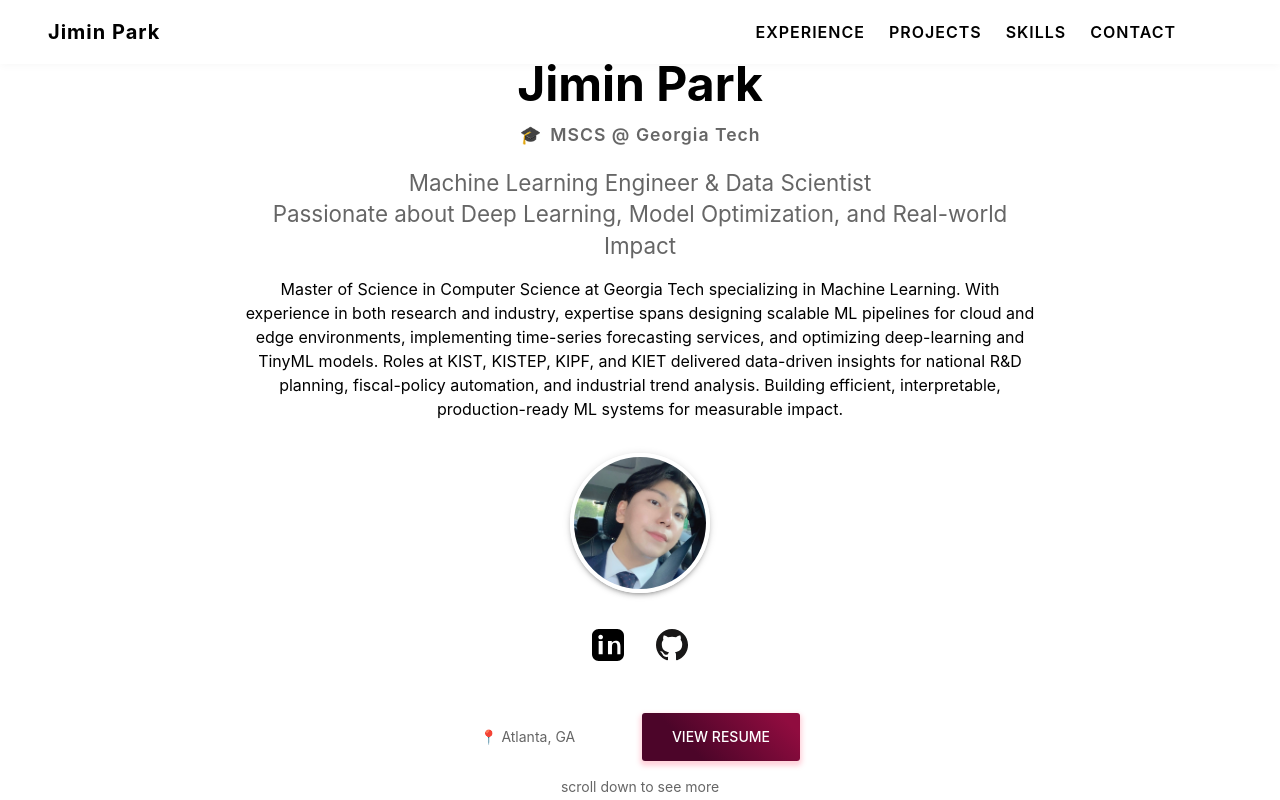
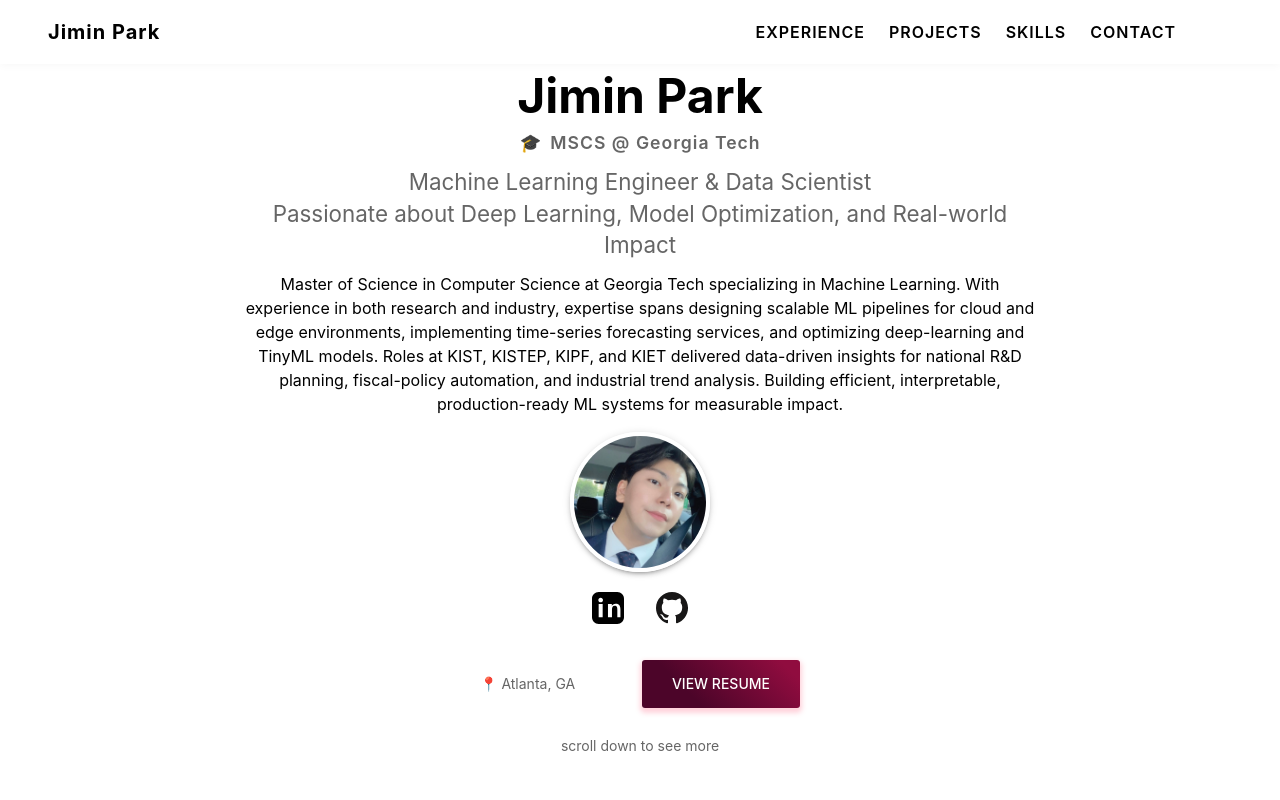
Before and after one commit to ujpjm30/my-portfolio, a React (Vite) app: page / in a window 1280 px wide. Shown: the top 800 px of the page. Built offline with nearby package versions, Linux system fonts and the light colour scheme; some icons are missing; a web font is replaced by a local one.

Commit message:
set the margin detection height

```diff
--- a/src/components/Hero.jsx
+++ b/src/components/Hero.jsx
@@ -24,6 +24,9 @@ const scrollAnimation = keyframes`
 const Hero = () => {
   const theme = useTheme();
 
+  // 높이가 이 값 이하일 때 마진을 줄입니다.
+  const responsiveHeight = '850px';
+
   return (
     <Box
       sx={{
@@ -32,22 +35,26 @@ const Hero = () => {
         display: "flex",
         flexDirection: "column",
         alignItems: "center",
-        justifyContent: "center", // This will center the content vertically
+        justifyContent: "center",
         backgroundColor: "background.default",
         color: "text.primary",
         px: 2,
-        position: "relative", // Needed for absolute positioning of the scroll indicator
+        position: "relative",
       }}
     >
       <Box sx={{
         width: "100%",
         maxWidth: 800,
         textAlign: "center",
-        // Add padding to the bottom to avoid overlapping with the scroll down indicator
-        // The value should be enough to contain the indicator and some breathing room
-        pb: '80px'
+        pb: '80px', // 스크롤 다운 인디케이터와 겹치지 않도록 하단 패딩 유지
+        pt: { xs: 4, md: 0 }
       }}>
-        <Typography variant="h3" fontWeight={700} gutterBottom sx={{ mb: 1 }}>
+        <Typography variant="h3" fontWeight={700} gutterBottom sx={{
+          mb: 1,
+          [`@media (max-height: ${responsiveHeight})`]: {
+            mb: 0.5,
+          },
+        }}>
           {info.name}
         </Typography>
         <Typography
@@ -62,6 +69,9 @@ const Hero = () => {
             justifyContent: "center",
             gap: 1,
             fontSize: "1.1rem",
+            [`@media (max-height: ${responsiveHeight})`]: {
+              mb: 1,
+            },
           }}
         >
           <span role="img" aria-label="school">
@@ -79,6 +89,9 @@ const Hero = () => {
             lineHeight: 1.4,
             wordBreak: "keep-all",
             whiteSpace: "pre-line",
+            [`@media (max-height: ${responsiveHeight})`]: {
+              mb: 1.5,
+            },
           }}
         >
           {Array.isArray(info.headline)
@@ -94,11 +107,23 @@ const Hero = () => {
           variant="body1"
           color="text.primary"
           paragraph
-          sx={{ mb: 3 }}
+          sx={{
+            mb: 3,
+            [`@media (max-height: ${responsiveHeight})`]: {
+              mb: 2,
+            },
+          }}
         >
           {info.biography}
         </Typography>
-        <Box sx={{ display: "flex", justifyContent: "center", my: 4 }}>
+        <Box sx={{
+            display: "flex",
+            justifyContent: "center",
+            my: 4,
+            [`@media (max-height: ${responsiveHeight})`]: {
+              my: 2,
+            },
+        }}>
           <Box
             component="img"
             src="/images/me.jpeg"
@@ -116,7 +141,15 @@ const Hero = () => {
             }}
           />
         </Box>
-        <Box sx={{ display: "flex", justifyContent: "center", gap: 3, mb: 4 }}>
+        <Box sx={{
+          display: "flex",
+          justifyContent: "center",
+          gap: 3,
+          mb: 4,
+          [`@media (max-height: ${responsiveHeight})`]: {
+            mb: 2,
+          },
+        }}>
           <a
             href={info.contact.linkedin}
             target="_blank"
@@ -141,10 +174,10 @@ const Hero = () => {
               width="32"
               height="32"
               viewBox="0 0 24 24"
-              fill={theme.palette.mode === "light" ? "#000000" : "#ffffff"}
-              style={{ overflow: "visible" }}
+              fill={theme.palette.mode === 'light' ? '#000000' : '#ffffff'}
+              style={{ overflow: 'visible' }}
             >
-              <path d="M19 0h-14c-2.761 0-5 2.239-5 5v14c0 2.761 2.239 5 5 5h14c2.762 0 5-2.239 5-5v-14c0-2.761-2.238-5-5-5zm-11 19h-3v-10h3v10zm-1.5-11.268c-.966 0-1.75-.784-1.75-1.75s.784-1.75 1.75-1.75 1.75.784 1.75 1.75-.784 1.75-1.75 1.75zm15.5 11.268h-3v-5.604c0-1.337-.025-3.063-1.868-3.063-1.868 0-2.154 1.459-2.154 2.967v5.7h-3v-10h2.881v1.367h.041c.401-.761 1.379-1.563 2.838-1.563 3.034 0 3.595 1.997 3.595 4.59v5.606z" />
+              <path d="M19 0h-14c-2.761 0-5 2.239-5 5v14c0 2.761 2.239 5 5 5h14c2.762 0 5-2.239 5-5v-14c0-2.761-2.238-5-5-5zm-11 19h-3v-10h3v10zm-1.5-11.268c-.966 0-1.75-.784-1.75-1.75s.784-1.75 1.75-1.75 1.75.784 1.75 1.75-.784 1.75-1.75 1.75zm15.5 11.268h-3v-5.604c0-1.337-.025-3.063-1.868-3.063-1.868 0-2.154 1.459-2.154 2.967v5.7h-3v-10h2.881v1.367h.041c.401-.761 1.379-1.563 2.838-1.563 3.034 0 3.595 1.997 3.595 4.59v5.606z"/>
             </svg>
           </a>
           <a
@@ -171,10 +204,10 @@ const Hero = () => {
               width="32"
               height="32"
               viewBox="0 0 24 24"
-              fill={theme.palette.mode === "light" ? "#181717" : "#ffffff"}
-              style={{ overflow: "visible" }}
+              fill={theme.palette.mode === 'light' ? '#181717' : '#ffffff'}
+              style={{ overflow: 'visible' }}
             >
-              <path d="M12 0c-6.627 0-12 5.373-12 12 0 5.303 3.438 9.8 8.205 11.387.6.113.82-.258.82-.577 0-.285-.01-1.04-.015-2.04-3.338.726-4.042-1.61-4.042-1.61-.546-1.387-1.333-1.756-1.333-1.756-1.089-.745.083-.729.083-.729 1.205.084 1.84 1.236 1.84 1.236 1.07 1.834 2.809 1.304 3.495.997.108-.775.418-1.305.762-1.605-2.665-.305-5.466-1.334-5.466-5.931 0-1.31.469-2.381 1.236-3.221-.124-.303-.535-1.523.117-3.176 0 0 1.008-.322 3.301 1.23.957-.266 1.983-.399 3.003-.404 1.02.005 2.047.138 3.006.404 2.291-1.553 3.297-1.23 3.297-1.23.653 1.653.242 2.873.119 3.176.77.84 1.235 1.911 1.235 3.221 0 4.609-2.803 5.624-5.475 5.921.43.371.823 1.102.823 2.222 0 1.606-.014 2.898-.014 3.293 0 .322.216.694.825.576 4.765-1.589 8.199-6.085 8.199-11.386 0-6.627-5.373-12-12-12z" />
+              <path d="M12 0c-6.627 0-12 5.373-12 12 0 5.303 3.438 9.8 8.205 11.387.6.113.82-.258.82-.577 0-.285-.01-1.04-.015-2.04-3.338.726-4.042-1.61-4.042-1.61-.546-1.387-1.333-1.756-1.333-1.756-1.089-.745.083-.729.083-.729 1.205.084 1.84 1.236 1.84 1.236 1.07 1.834 2.809 1.304 3.495.997.108-.775.418-1.305.762-1.605-2.665-.305-5.466-1.334-5.466-5.931 0-1.31.469-2.381 1.236-3.221-.124-.303-.535-1.523.117-3.176 0 0 1.008-.322 3.301 1.23.957-.266 1.983-.399 3.003-.404 1.02.005 2.047.138 3.006.404 2.291-1.553 3.297-1.23 3.297-1.23.653 1.653.242 2.873.119 3.176.77.84 1.235 1.911 1.235 3.221 0 4.609-2.803 5.624-5.475 5.921.43.371.823 1.102.823 2.222 0 1.606-.014 2.898-.014 3.293 0 .322.216.694.825.576 4.765-1.589 8.199-6.085 8.199-11.386 0-6.627-5.373-12-12-12z"/>
             </svg>
           </a>
         </Box>
```
